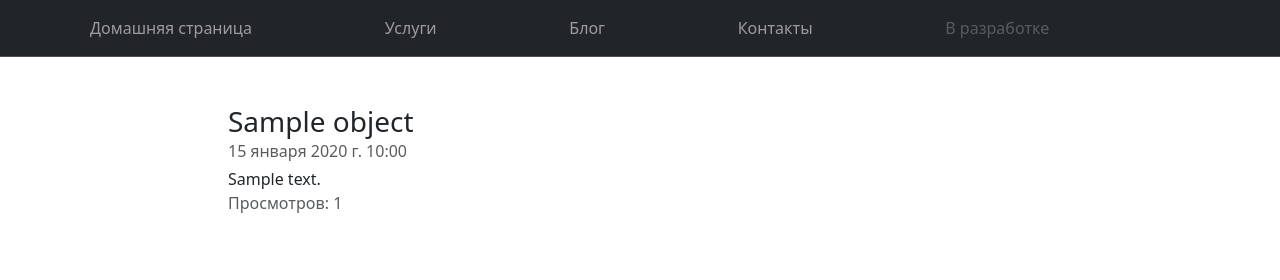
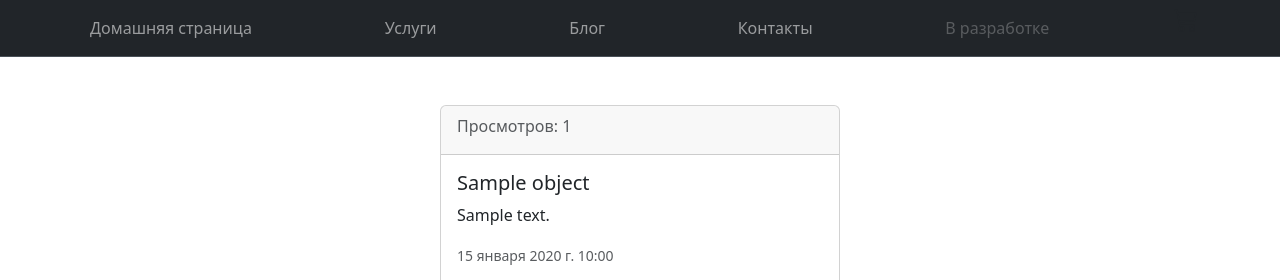
Before and after one commit to dipnoe/django_project, a Django app: template catalog/templates/catalog/blog_detail.html in a window 1280 px wide. Shown: the top 280 px of the page. Run offline with Django 4.2, Linux system fonts and the light colour scheme; the template is opened without the code that fills it: most values are stand-ins (such as "Sample title", 1, 10 or a date in 2020); data that the repository does not hold is empty; some libraries are stand-ins or nearby versions.

Commit message:
change template

```diff
--- a/catalog/templates/catalog/blog_detail.html
+++ b/catalog/templates/catalog/blog_detail.html
@@ -3,26 +3,44 @@
 {% load tags %}
 
 {% block content %}
+    {#    <div class="container-fluid px-3 mt-5">#}
+    {#        <div class="row justify-content-center">#}
+    {#            <div class="col-4">#}
+    {#                <h3 class="mb-0">{{ object.title }}</h3>#}
+    {#                <div class="mb-1 text-body-secondary">{{ object.create_date }}</div>#}
+    {#                <p class="card-text mb-auto">{{ object.body }}</p>#}
+    {#                <h6 class="d-inline-block mb-2 text-muted">Просмотров: {{ object.views_count }}</h6>#}
+    {#            </div>#}
+    {#            <div class="col-4">#}
+    {#                <svg class="bd-placeholder-img" width="250" height="250">#}
+    {#                    <img src="{{ object.preview|mediapath }}" height="250" width="250"#}
+    {#                         alt="Все будет, но не сразу">#}
+    {#                </svg>#}
+    {#            </div>#}
+    {#        </div>#}
+    {#    </div>#}
+
     <div class="container-fluid px-3 mt-5">
         <div class="row justify-content-center">
             <div class="col-4">
-                <h3 class="mb-0">{{ object.title }}</h3>
-                <div class="mb-1 text-body-secondary">{{ object.create_date }}</div>
-                <p class="card-text mb-auto">{{ object.body }}</p>
-                <h6 class="d-inline-block mb-2 text-muted">Просмотров: {{ object.views_count }}</h6>
-            </div>
-            <div class="col-4">
-                <svg class="bd-placeholder-img" width="250" height="250">
-                    <img src="{{ object.preview|mediapath }}" height="250" width="250"
-                         alt="Все будет, но не сразу">
-                </svg>
+                <div class="card">
+                    <div class="card-header">
+                        <div class="d-inline-flex mb-2 text-muted">Просмотров: {{ object.views_count }}</div>
+                    </div>
+                    <div class="card-body">
+                        <h5 class="card-title">{{ object.title }}</h5>
+                        <p class="card-text">{{ object.body }}</p>
+                        <p class="card-text"><small class="text-body-secondary">{{ object.create_date }}</small></p>
+                    </div>
+                    <img src="{{ object.preview|mediapath }}" height="250" width="250" class="card-img-bottom" >
+                </div>
             </div>
         </div>
     </div>
 
     <div class="container text-center mt-5">
         <div class="row justify-content-center">
-            <div class="col-12">
+            <div class="col-4">
                 <a href="{% url 'update_blog' object.pk %}" class="btn btn-outline-dark">Редактировать запись</a>
                 <a href="{% url 'delete_blog' object.pk %}" class="btn btn-outline-danger">Удалить запись</a>
             </div>
```
